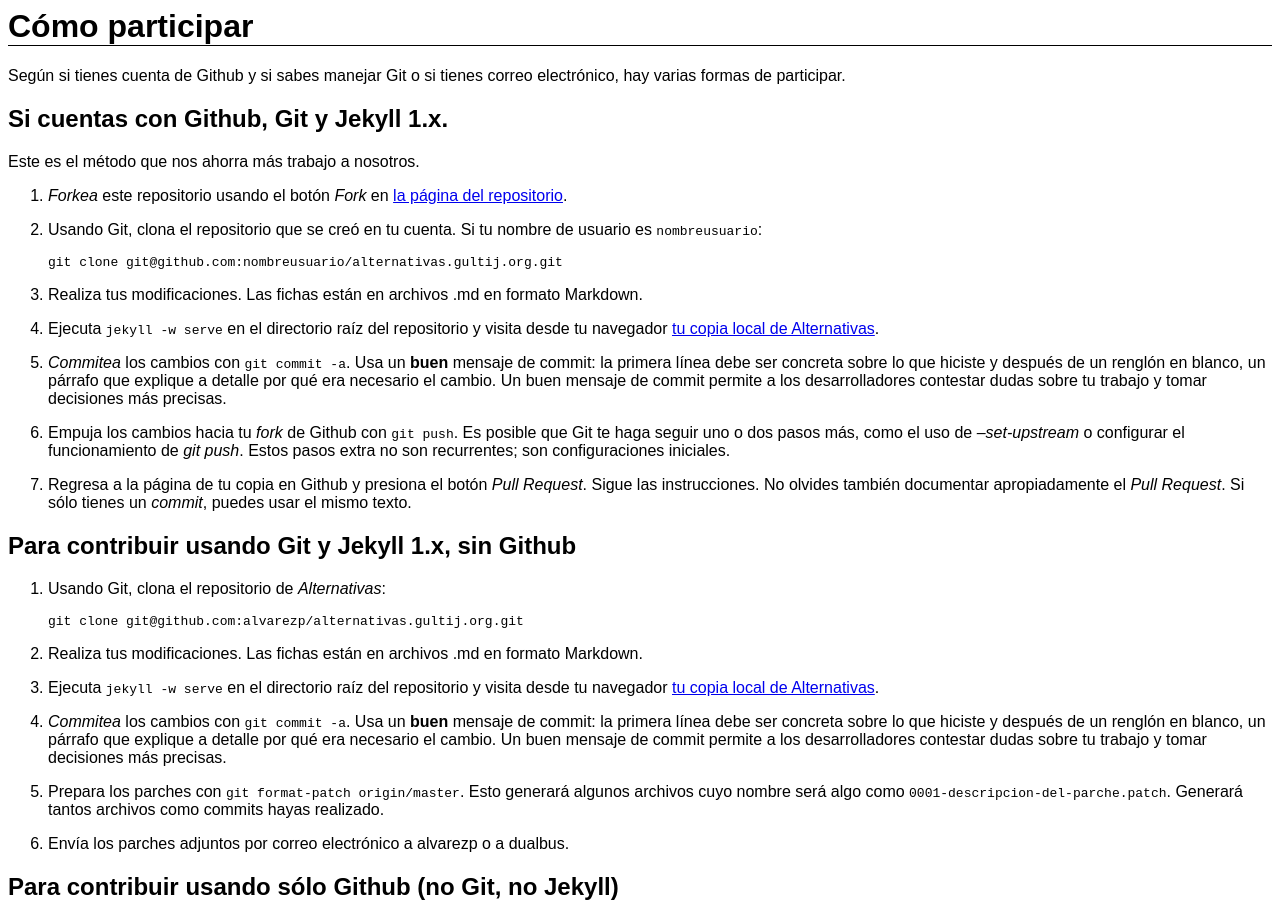
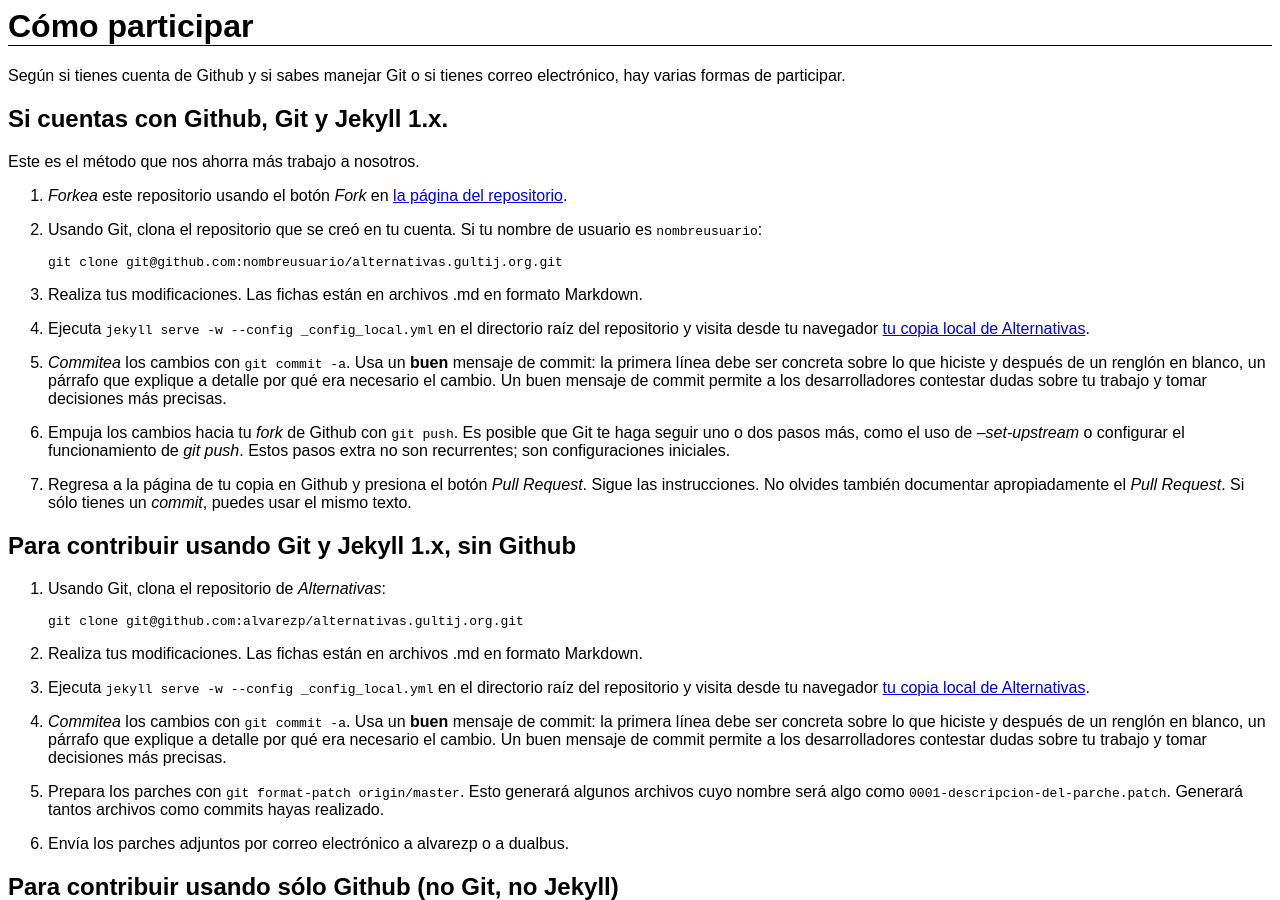
Before and after one commit to gultij/alternus.gultij.org, a Jekyll site: the page built from como-participar.md, in a window 1280 px wide and 900 px high. Built offline with Jekyll 4.4.1, drawn with Linux system fonts in a browser that asks for light colours.

Commit message:
como-participar: se corrigieron las instrucciones de Jekyll
Estaban incorrectas y estaba provocando que no se usara un archivo de
configuración, lo cual ignoraba la directiva permalinks: pretty. Esto
provocaba que la estructura del sitio generado no fuera fiel a lo que
genera Github. Específicamente, al crear una página llamada "pag.md",
Jekyll la generaba como "pag.html" y no "pag/index.html" como lo hace
Github.

Aunque esto sólo ocurría en un ambiente local, no permitía hacer un
desarrollo confiable.

```diff
--- a/como-participar.md
+++ b/como-participar.md
@@ -19,7 +19,7 @@ Este es el método que nos ahorra más trabajo a nosotros.
 
 1. Realiza tus modificaciones. Las fichas están en archivos .md en formato Markdown.
 
-1. Ejecuta `jekyll -w serve` en el directorio raíz del repositorio y visita desde tu navegador [tu copia local de Alternativas](http://localhost:4000).
+1. Ejecuta `jekyll serve -w --config _config_local.yml` en el directorio raíz del repositorio y visita desde tu navegador [tu copia local de Alternativas](http://localhost:4000).
 
 1. *Commitea* los cambios con `git commit -a`. Usa un **buen** mensaje de commit: la primera línea debe ser concreta sobre lo que hiciste y después de un renglón en blanco, un párrafo que explique a detalle por qué era necesario el cambio. Un buen mensaje de commit permite a los desarrolladores contestar dudas sobre tu trabajo y tomar decisiones más precisas.
 
@@ -36,7 +36,7 @@ Este es el método que nos ahorra más trabajo a nosotros.
 
 1. Realiza tus modificaciones. Las fichas están en archivos .md en formato Markdown.
 
-1. Ejecuta `jekyll -w serve` en el directorio raíz del repositorio y visita desde tu navegador [tu copia local de Alternativas](http://localhost:4000).
+1. Ejecuta `jekyll serve -w --config _config_local.yml` en el directorio raíz del repositorio y visita desde tu navegador [tu copia local de Alternativas](http://localhost:4000).
 
 1. *Commitea* los cambios con `git commit -a`. Usa un **buen** mensaje de commit: la primera línea debe ser concreta sobre lo que hiciste y después de un renglón en blanco, un párrafo que explique a detalle por qué era necesario el cambio. Un buen mensaje de commit permite a los desarrolladores contestar dudas sobre tu trabajo y tomar decisiones más precisas.
 
```
